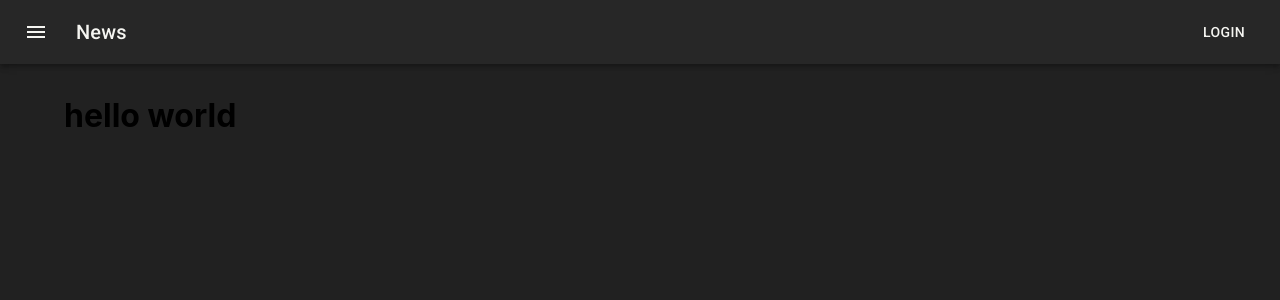
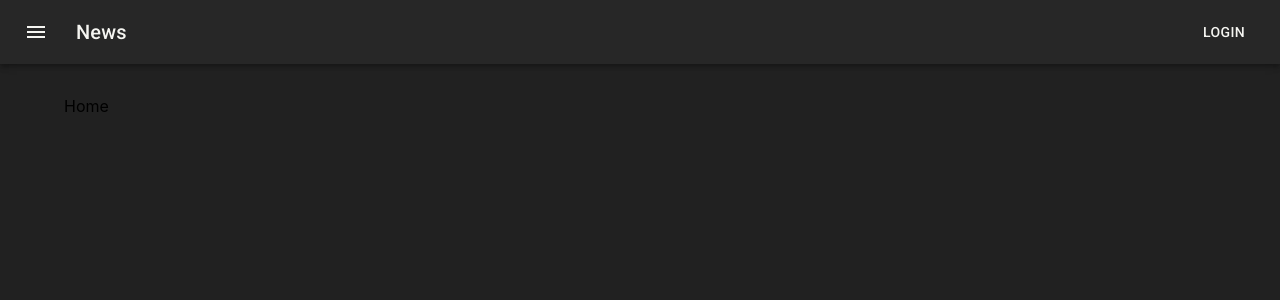
Before and after one commit to MogLuiz/videos-admin, a React (Vite) app: page / in a window 1280 px wide. Shown: the top 300 px of the page. Built offline with nearby package versions, Linux system fonts and the light colour scheme.

Commit message:
feat: add app routing

```diff
--- a/src/App.tsx
+++ b/src/App.tsx
@@ -2,6 +2,15 @@
 import { Header } from "./components/Header"
 import { Layout } from "./components/Layout"
 import { darkTheme } from "./config/theme"
+import { Route, Routes } from "react-router-dom"
+
+const Home = () => {
+  return <div>Home</div>
+}
+
+const About = () => {
+  return <div>About</div>
+}
 
 export default function App() {
   return (
@@ -19,7 +28,10 @@
           }}
         />
         <Layout>
-          <h1>hello world</h1>
+          <Routes>
+            <Route path="/" element={<Home />} />
+            <Route path="/about" element={<About />} />
+          </Routes>
         </Layout>
       </Box>
     </ThemeProvider>
--- a/src/main.tsx
+++ b/src/main.tsx
@@ -1,4 +1,5 @@
 import React from "react"
+import { BrowserRouter } from "react-router-dom"
 import ReactDOM from "react-dom/client"
 import { Provider } from "react-redux"
 import { store } from "./app/store"
@@ -7,8 +8,10 @@
 
 ReactDOM.createRoot(document.getElementById("root")!).render(
   <React.StrictMode>
-    <Provider store={store}>
-      <App />
-    </Provider>
+    <BrowserRouter>
+      <Provider store={store}>
+        <App />
+      </Provider>
+    </BrowserRouter>
   </React.StrictMode>,
 )
```
